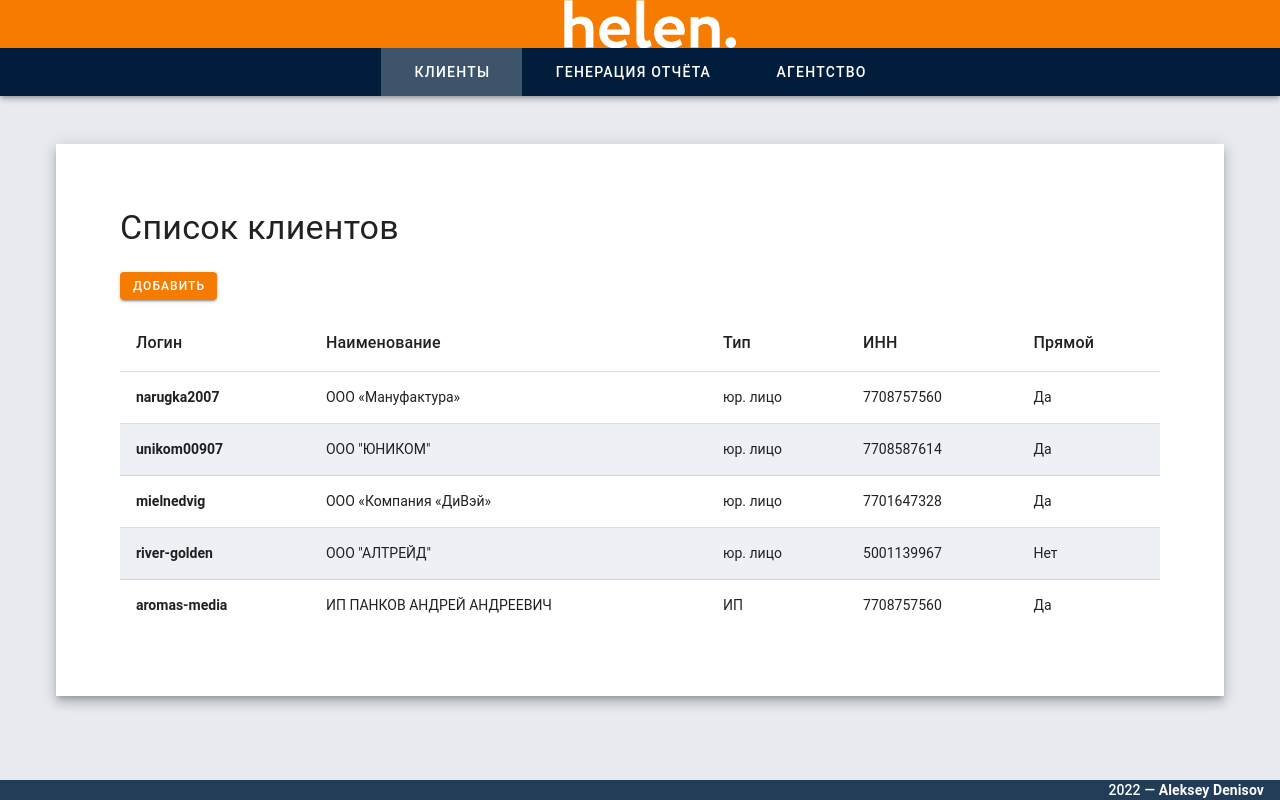
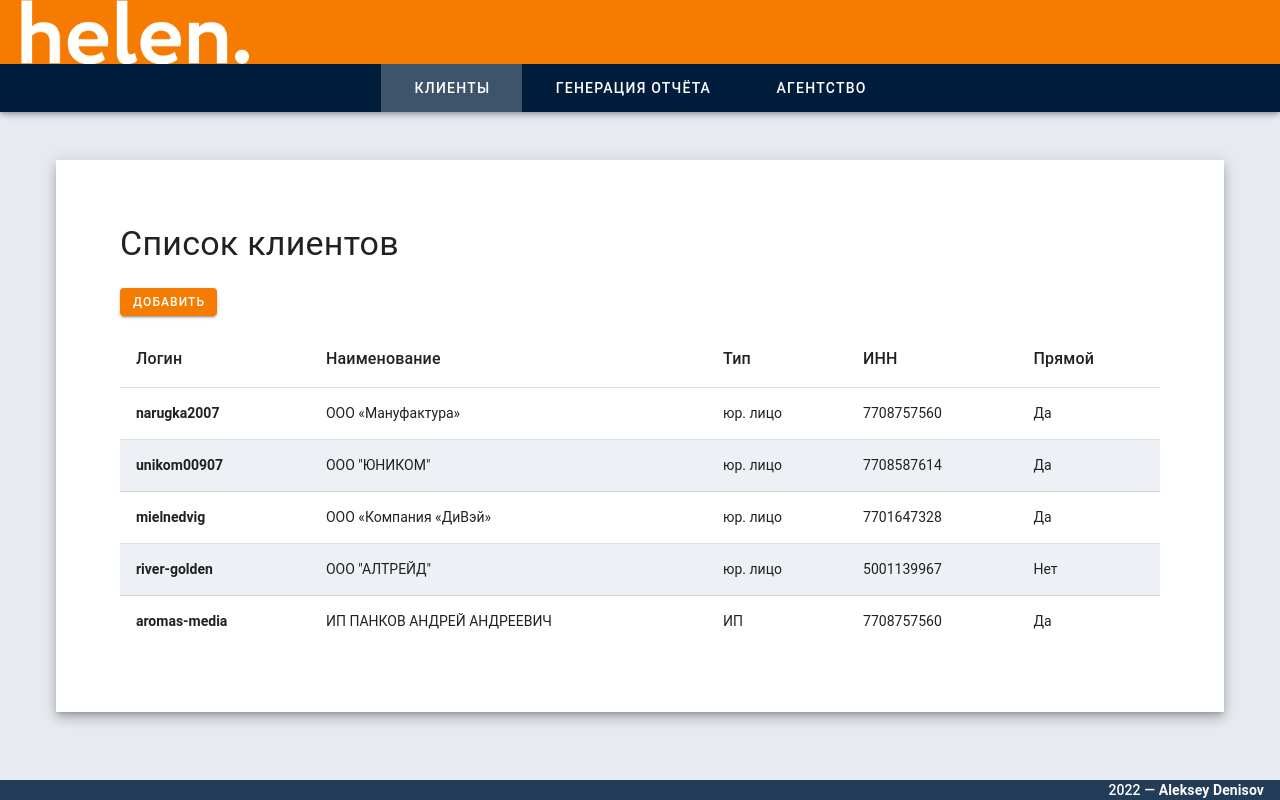
Before and after one commit to ADeoZ/ads-labeling-report, a Vue app: page / in a window 1280 px wide. Built offline with nearby package versions, Linux system fonts and the light colour scheme.

Commit message:
Logo position

```diff
--- a/src/components/Base/TheHeader.vue
+++ b/src/components/Base/TheHeader.vue
@@ -1,10 +1,11 @@
 <template>
-  <v-app-bar color="primary" elevation="0" density="compact">
+  <v-app-bar color="primary" elevation="0">
     <v-app-bar-title>
       <v-img
+        contain
         src="@/assets/logo.png"
-        height="48"
-        class="mx-auto"
+        height="64"
+        width="230"
         alt="Helen Media Logo"
       ></v-img>
     </v-app-bar-title>
```
